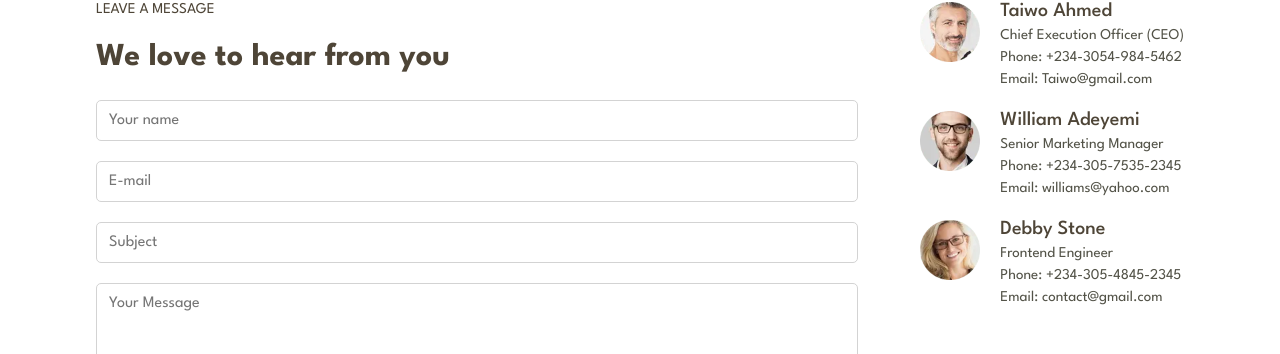
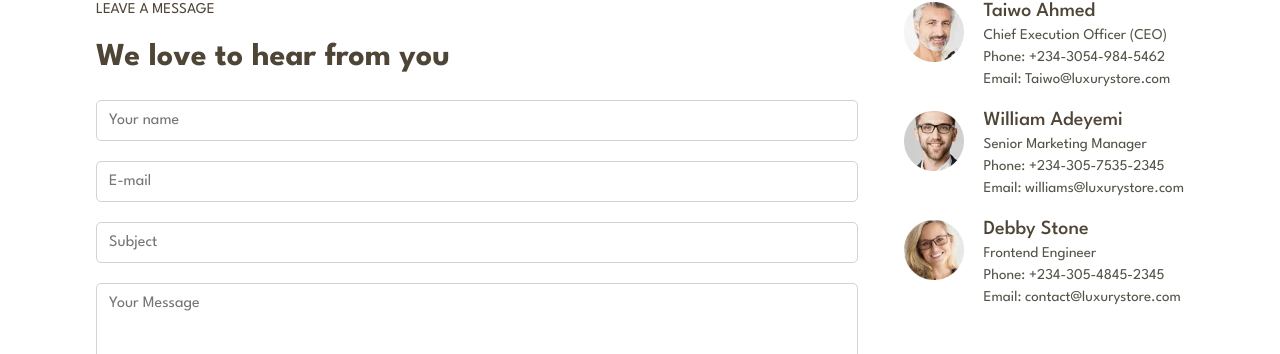
Before and after one commit to debbyuzuegbu/Luxury-Store, a Vue app: page /contact in a window 1280 px wide. Shown: the part 727-1081 px from the top of the page. Built offline with nearby package versions, Linux system fonts and the light colour scheme; what vue-awesome-paginate would draw is missing.

Commit message:
added contact view

```diff
--- a/src/views/User/ContactView.vue
+++ b/src/views/User/ContactView.vue
@@ -153,21 +153,21 @@ export default {
                     name: "Taiwo Ahmed",
                     position: "Chief Execution Officer (CEO)",
                     phone: "+234-3054-984-5462",
-                    email: "Taiwo@gmail.com",
+                    email: "Taiwo@luxurystore.com",
                 },
                 {
                     image: require("@/assets/images/people/2.webp"),
                     name: "William Adeyemi",
                     position: "Senior Marketing Manager",
                     phone: "+234-305-7535-2345",
-                    email: "williams@yahoo.com",
+                    email: "williams@luxurystore.com",
                 },
                 {
                     image: require("@/assets/images/people/3.webp"),
                     name: "Debby Stone",
                     position: "Frontend Engineer",
                     phone: "+234-305-4845-2345",
-                    email: "contact@gmail.com",
+                    email: "contact@luxurystore.com",
                 },
             ],
         };
```
